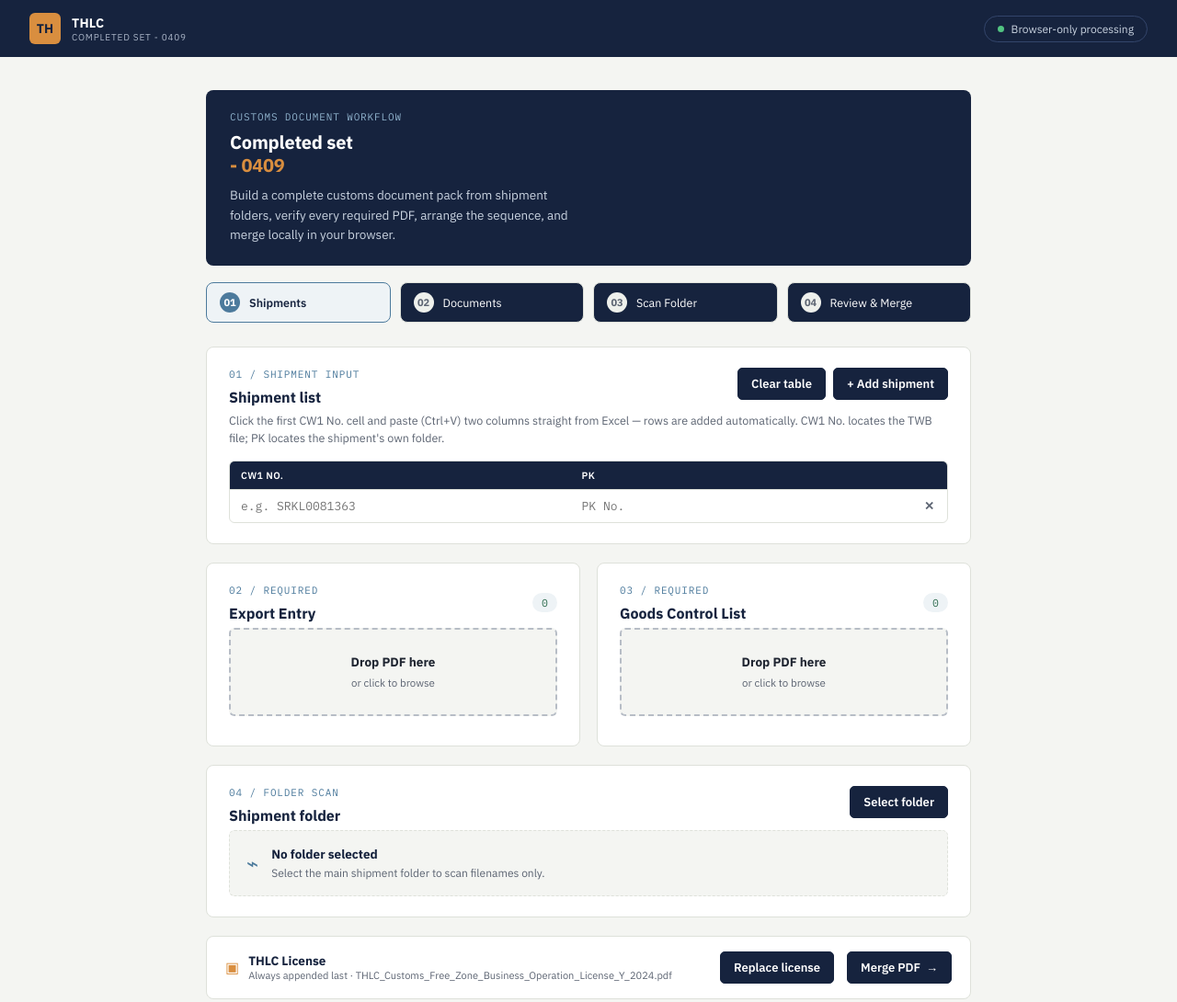
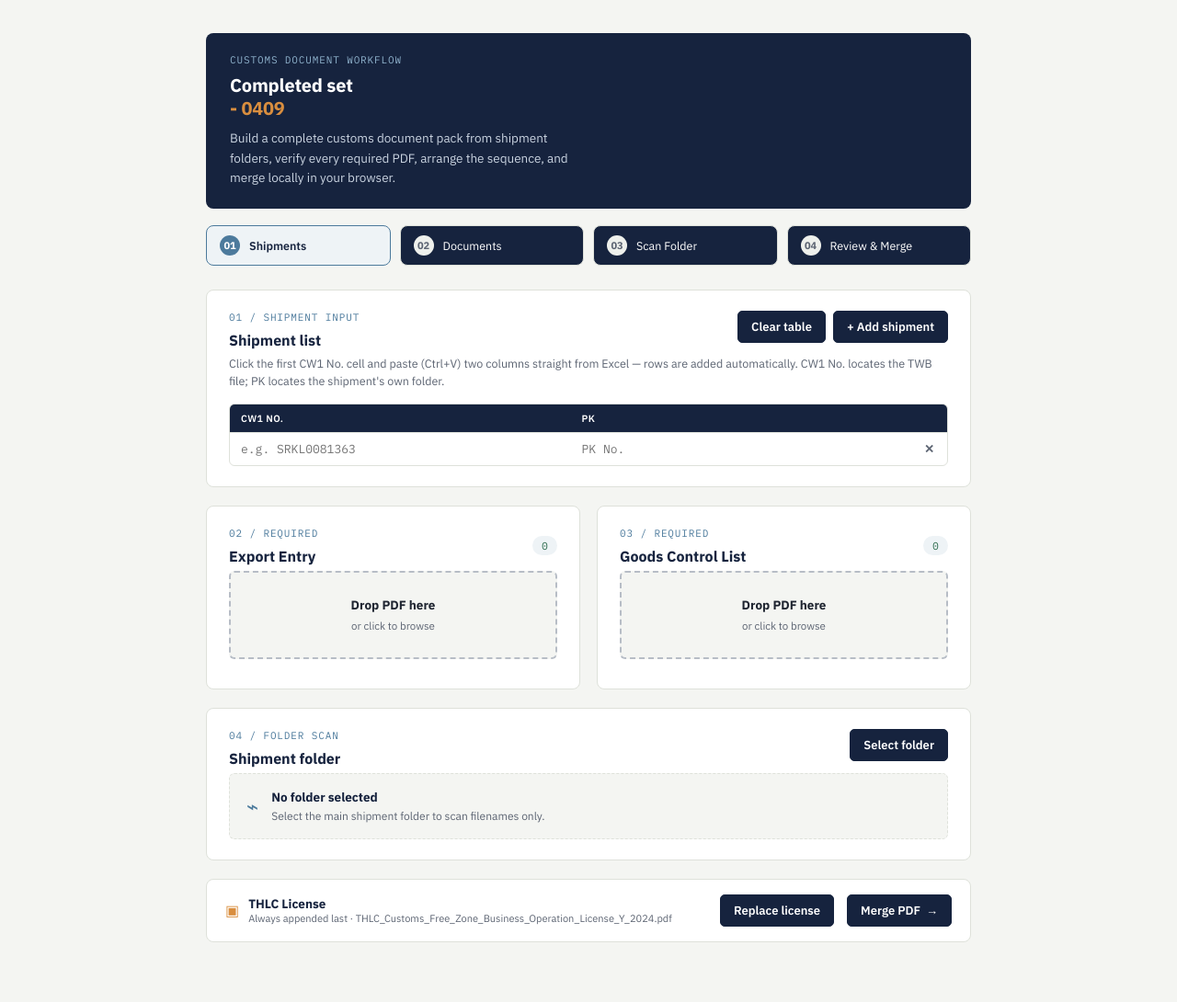
Before and after one commit to waranyatay1997-source/waran-dashboard, a plain HTML site: page tools/pdf-merge.html in a window 1280 px wide. Shown: the top 1090 px of the page at 92% size. Drawn offline with Linux system fonts and the light colour scheme.

Commit message:
Add files via upload

```diff
--- a/tools/pdf-merge.html
+++ b/tools/pdf-merge.html
@@ -10,11 +10,6 @@
 <link rel="stylesheet" href="../theme.css">
 </head>
 <body>
-<header class="topbar">
-  <div class="brand"><span class="brand-mark">TH</span><div><b>THLC</b><small>COMPLETED SET - 0409</small></div></div>
-  <div class="status-pill"><i></i> Browser-only processing</div>
-</header>
-
 <main class="shell">
   <section class="hero">
     <div>
```
Also changed, not shown: index.html (+0 -2 lines).
